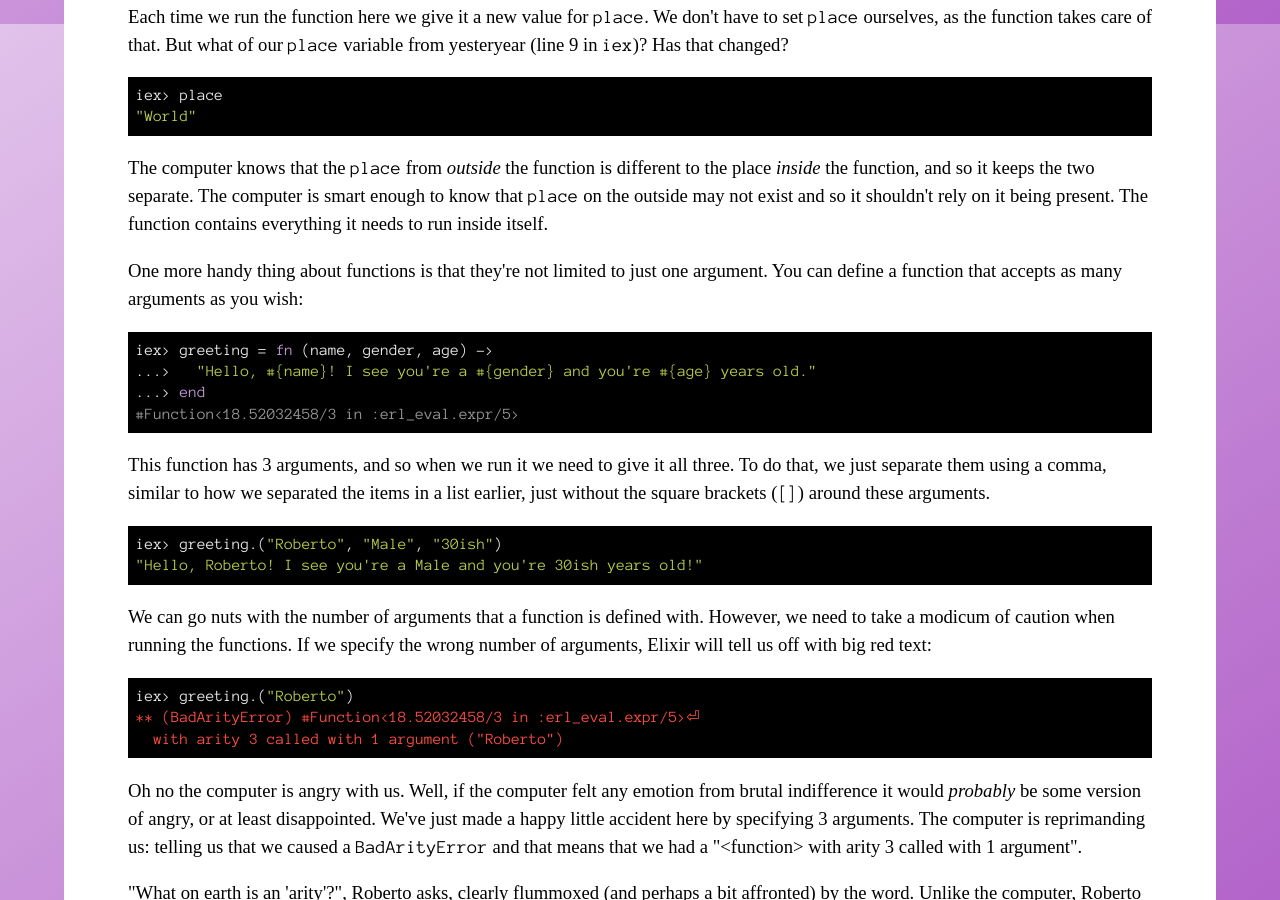
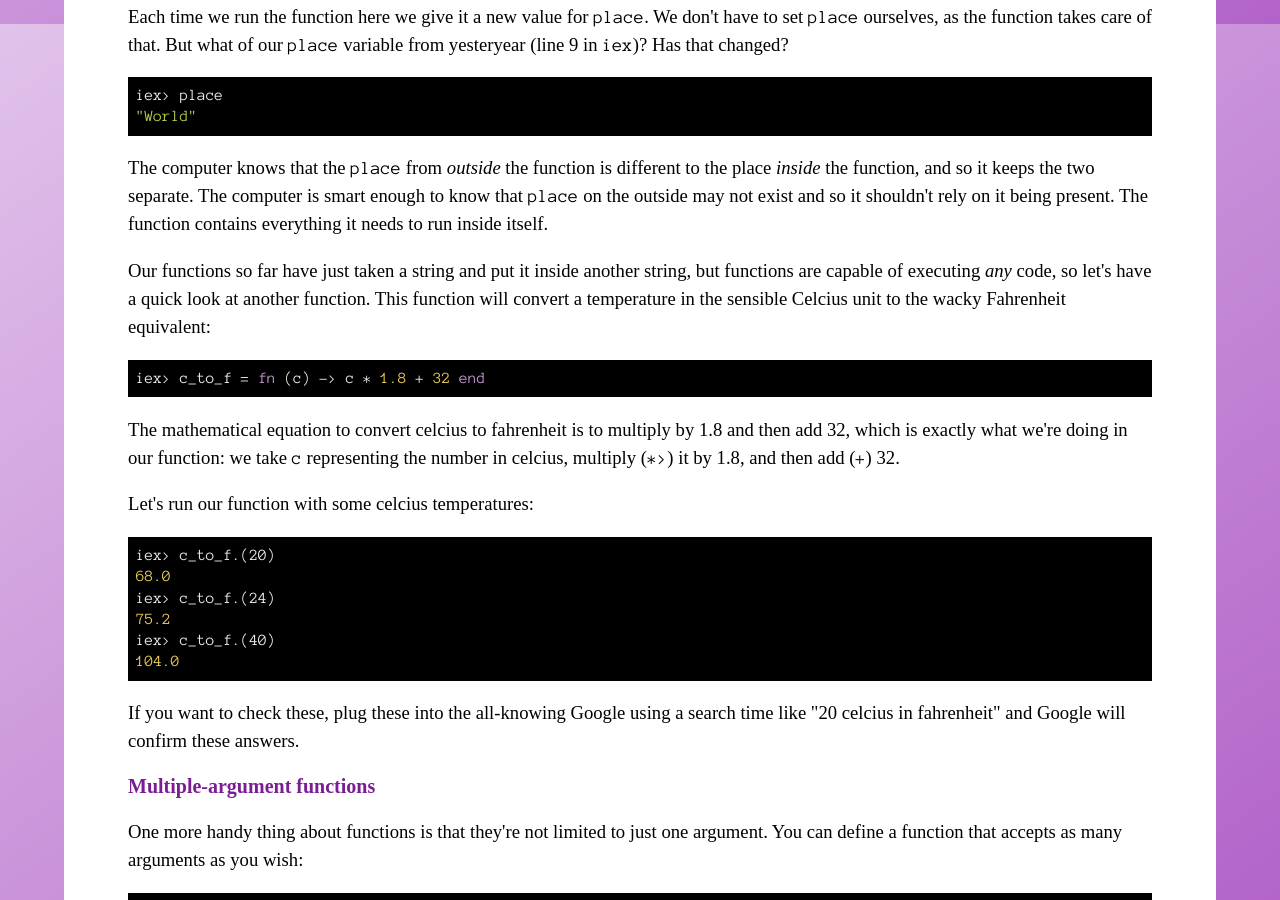
Before and after one commit to radar/joyofelixir, a Jekyll site: the page built from 5-funky-functions/index.html, in a window 1280 px wide and 900 px high, scrolled down 1776 px. Built offline with Jekyll 4.4.1, drawn with Linux system fonts in a browser that asks for light colours; some web fonts are replaced; some of the changed text lies outside the part shown.

Commit message:
Add example of celcius to fahrenheit conversion

```diff
--- a/_includes/ch/5.html
+++ b/_includes/ch/5.html
@@ -70,7 +70,7 @@ iex> greeting.("Motherland")
     Each time we run the function here we give it a new value for <code>place</code>. We don't have to set <code>place</code> ourselves, as the function takes care of that. But what of our <code>place</code> variable from yesteryear (line 9 in <code>iex</code>)? Has that changed?
   </p>
 
-  <pre><code>iex> place
+<pre><code>iex> place
 <span class='console-green'>"World"</span></code></pre>
 </div>
 
@@ -78,6 +78,35 @@ iex> greeting.("Motherland")
     The computer knows that the <code>place</code> from <em>outside</em> the function is different to the place <em>inside</em> the function, and so it keeps the two separate. The computer is smart enough to know that <code>place</code> on the outside may not exist and so it shouldn't rely on it being present. The function contains everything it needs to run inside itself.
   </p>
 
+  <p>
+    Our functions so far have just taken a string and put it inside another string, but functions are capable of executing <em>any</em> code, so let's have a quick look at another function. This function will convert a temperature in the sensible Celcius unit to the wacky Fahrenheit equivalent:
+  </p>
+
+<pre><code>iex> c_to_f = fn (c) -> c * 1.8 + 32 end</code></pre>
+
+  <p>
+    The mathematical equation to convert celcius to fahrenheit is to multiply by 1.8 and then add 32, which is exactly what we're doing in our function: we take <code>c</code> representing the number in celcius, multiply (<code>*></code>) it by 1.8, and then add (<code>+</code>) 32.
+  </p>
+
+  <p>
+    Let's run our function with some celcius temperatures:
+  </p>
+
+<pre><code>iex> c_to_f.(20)
+<span class='console-yellow'>68.0</span>
+iex> c_to_f.(24)
+<span class='console-yellow'>75.2</span>
+iex> c_to_f.(40)
+<span class='console-yellow'>104.0</span>
+</code></pre>
+
+  <p>
+    If you want to check these, plug these into the all-knowing Google using a search time like "20 celcius in fahrenheit" and Google will confirm these answers.
+  </p>
+</section>
+
+<section>
+  <h3>Multiple-argument functions</h3>
   <p>
     One more handy thing about functions is that they're not limited to just one argument. You can define a function that accepts as many arguments as you wish:
   </p>
@@ -135,6 +164,7 @@ iex> greeting.("Motherland")
   <h3>Exercises</h3>
 
   <ul>
+    <li>Make a function which turns fahrenheit temperatures into celcius.</li>
     <li>Make a function which returns the number of seconds in the specified amount of days. For example, <code>seconds.(2)</code> should tell us how many seconds there are in 2 days.</li>
     <li>Make a function which takes two maps with <code>"age"</code> keys in them and returns the average age.</li>
     <li>Save either of these two solutions in their own file and run them through the <code>elixir</code> command-line tool.</li>
```
